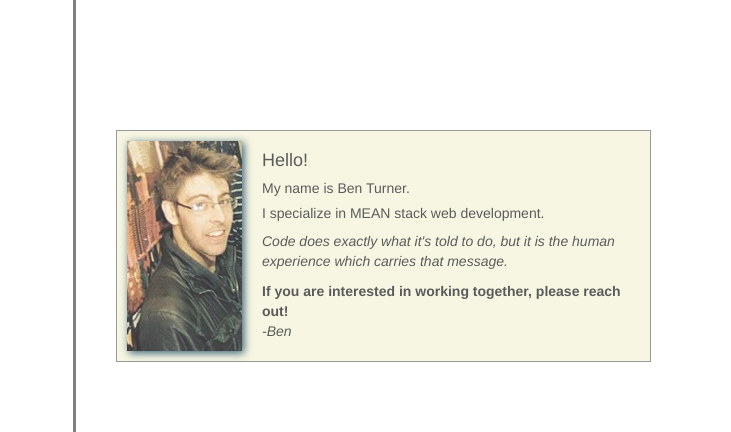
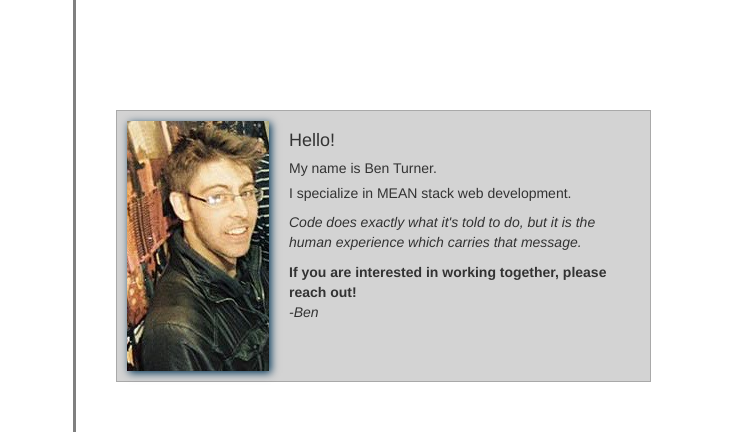
Before and after one commit to bbgrabbag/portfolio_DEPRECATED, a plain HTML site: page index.html in a window 1280 px wide. Shown: the part 89-521 px from the top of the page, 549-1280 px from the left. Drawn offline with nearby package versions, Linux system fonts and the light colour scheme; some packages are replaced by stand-ins of ours; a script that the page names is missing.

Commit message:
fixed resume

```diff
--- a/styles.css
+++ b/styles.css
@@ -20,9 +20,10 @@ a:focus {
 }
 
 #profile-img {
+    float: left;
     animation: .75s fadeInRight ease;
-    width: 115px;
-    height: auto;
+    width: auto;
+    height: 250px;
     box-shadow: 2px 2px 8px #003355;
     margin-right: 20px;
 }
@@ -123,12 +124,8 @@ button {
 }
 
 #about-me-panel {
-    display: flex;
-    flex-direction: row;
-    justify-content: center;
-    background-color:beige;
-    opacity: .8;
-    border: 1px solid grey;
+    background-color: lightgrey;
+    border: 1px solid darkgrey;
     padding: 10px;
 }
 
@@ -157,6 +154,7 @@ font-style: italic;
 #resume-btn:hover {
     box-shadow: 2px 2px 8px #003355;
     opacity: .4;
+    transform: scale(1.1);
 }
 
 #enlarge {
```
Also changed, not shown: images/dev-resume.jpg.
